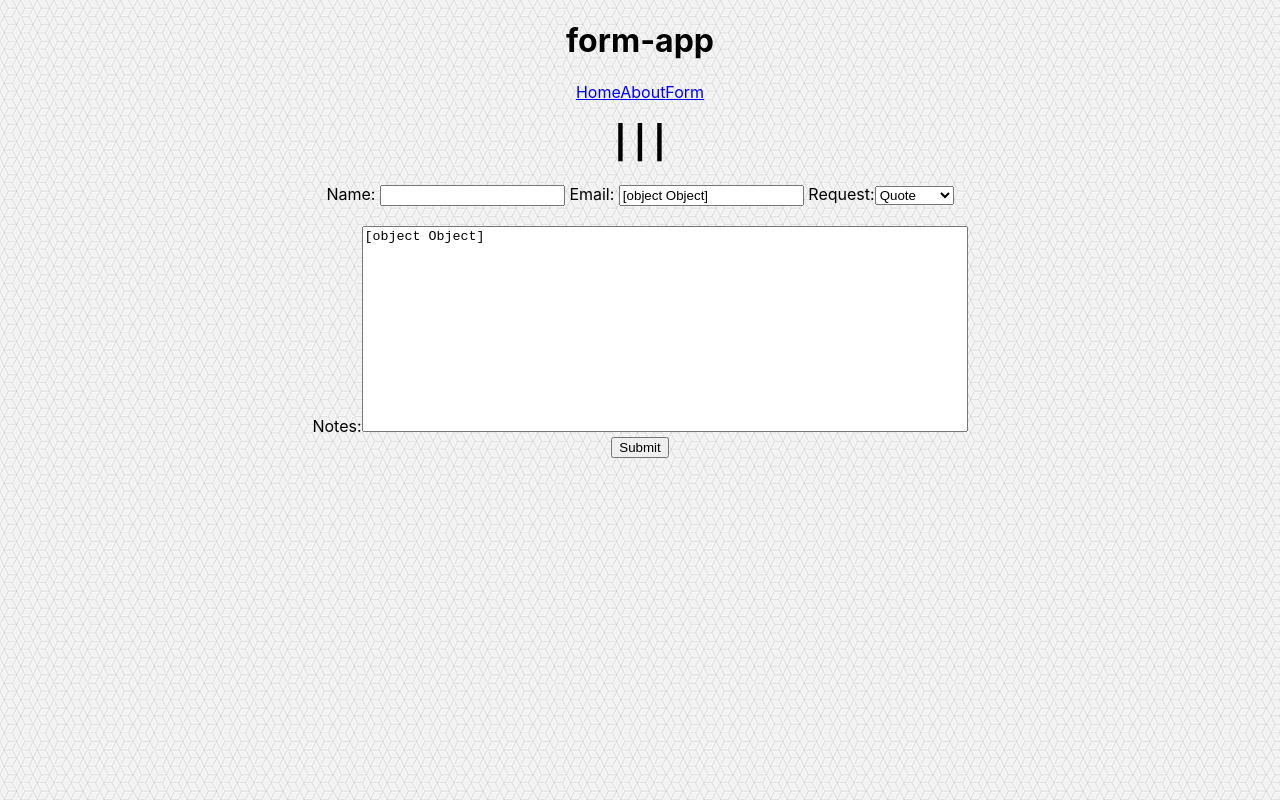
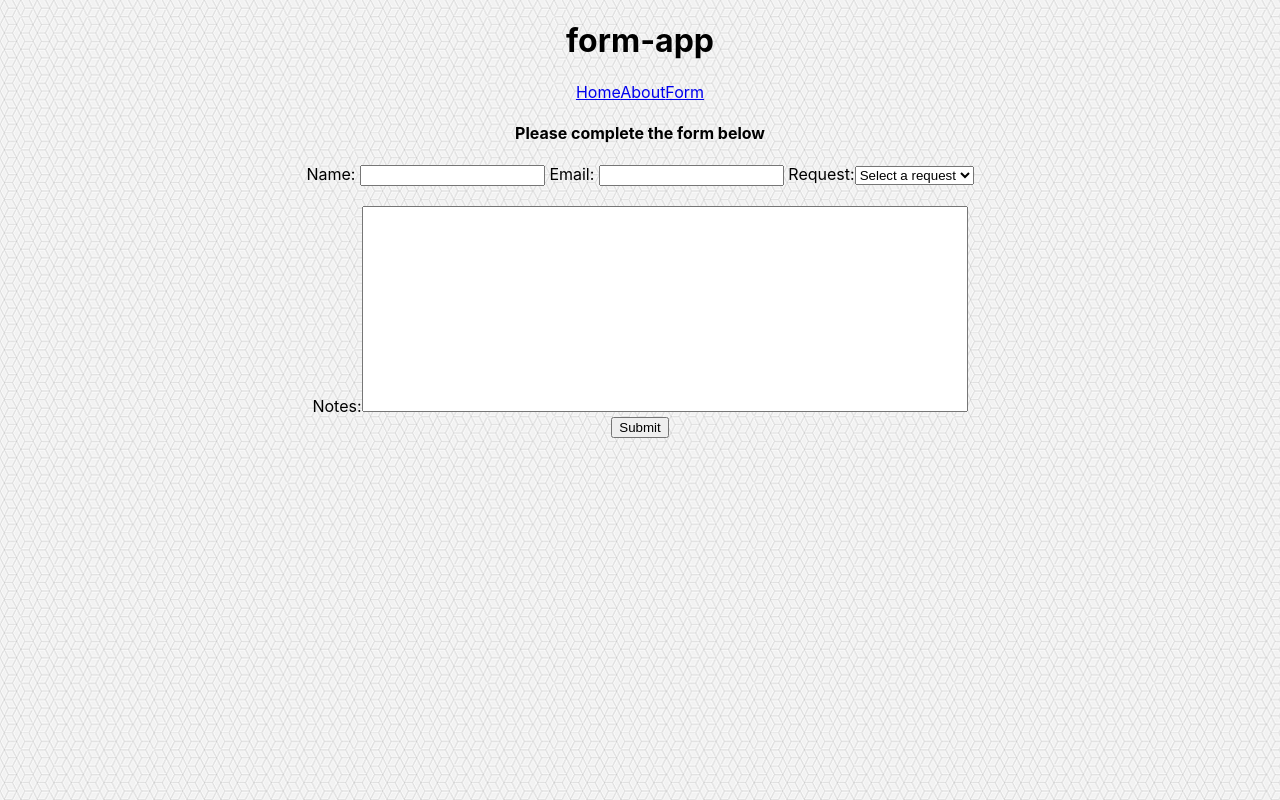
Before and after one commit to tsimnujhawj/form-app, a React (Create React App) app in the folder client/: page / in a window 1280 px wide. Built offline with nearby package versions, Linux system fonts and the light colour scheme.

Commit message:
built general form handler

```diff
--- a/client/src/components/Forms/Form.js
+++ b/client/src/components/Forms/Form.js
@@ -10,30 +10,23 @@ export default class Form extends Component {
             option: "",
             notes: ""
         }
-        this.nameInput = React.createRef();
-        this.emailInput = React.createRef();
-        this.optionInput = React.createRef();
-        this.notesInput = React.createRef();
 
         this.handleSubmit = this.handleSubmit.bind(this);
+        this.handleChange = this.handleChange.bind(this);
     }
 
     handleSubmit(event)
     {
         event.preventDefault();
-        this.setState({
-            name: this.nameInput.current.value,
-            email: this.emailInput.current.value,
-            option: this.optionInput.current.value,
-            notes: this.notesInput.current.value
-        })
         this.sendFormToDatabase();
     }
 
-    // TODO: write general form onchange handler
-    onChange(event)
+    handleChange(event)
     {
         console.log(event.target.name);
+        this.setState({
+            [event.target.name]: event.target.value
+        })
     }
 
 
@@ -47,12 +40,13 @@ export default class Form extends Component {
     {
     return (
         <form onSubmit={this.handleSubmit}>
-            <h1>{this.state.name} | {this.state.email} | {this.state.option} | {this.state.notes}</h1>
-            <label>Name: <input type="text" name="name" onChange={this.onChange} /></label>
-            <label> Email: <input type="text" name="email" value={this.emailInput} /> </label>
+            <h4>Please complete the form below</h4>
+            <label>Name: <input type="text" name="name" onChange={this.handleChange} /></label>
+            <label> Email: <input type="text" name="email" onChange={this.handleChange} /> </label>
                 <label>
                     Request:
-                        <select name="option" value={this.optionInput}>
+                        <select name="option" onChange={this.handleChange}>
+                            <option>Select a request</option>
                             <option value="quote">Quote</option>
                             <option value="meeting">Meeting</option>
                             <option value="purchase">Purchase</option>
@@ -61,7 +55,7 @@ export default class Form extends Component {
                 <br /><br />
                 <label>
                     Notes:
-                        <textarea name="notes" style={{width: "600px", height: "200px", resize: "none"}} value={this.notesInput} />
+                        <textarea name="notes" style={{width: "600px", height: "200px", resize: "none"}} value={this.notesInput} onChange={this.handleChange} />
                 </label>
                 <br />
             <input type="submit" value="Submit" />
```
